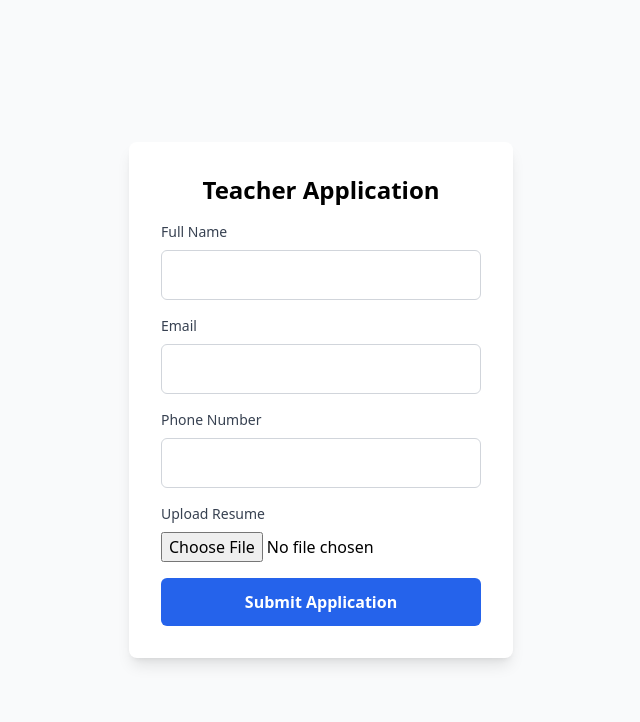
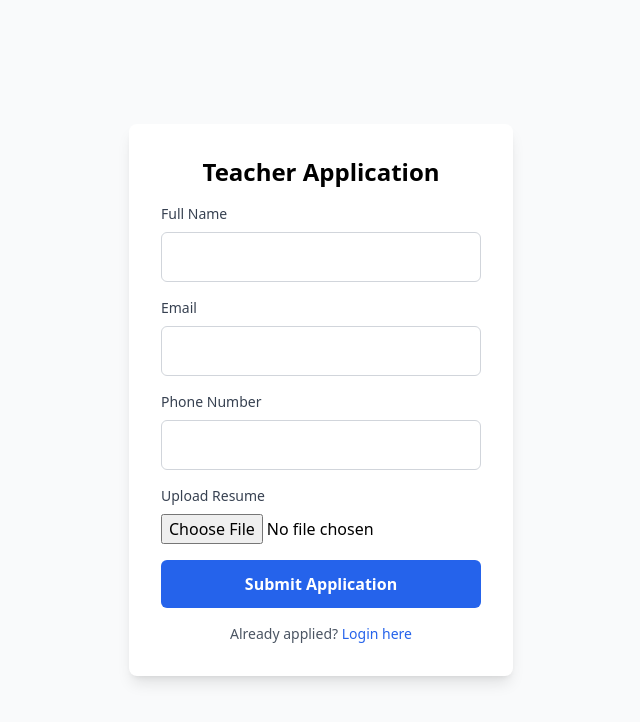
Before and after one commit to pawan2047/capstone, a PHP site: page /teacher_apply.php in a window 1280 px wide. Shown: the top 722 px of the page, without its empty margins (319-959 px from the left). Run offline with PHP 8.4, Linux system fonts and the light colour scheme; a stand-in replaces the project's code that opens the database connection; some libraries are stand-ins or nearby versions.

Commit message:
Update teacher_apply.php

```diff
--- a/teacher_apply.php
+++ b/teacher_apply.php
@@ -75,7 +75,7 @@ if ($_SERVER['REQUEST_METHOD'] == 'POST') {
         Submit Application
       </button>
     </form>
-
+    <p class="text-gray-600 text-sm text-center mt-4">Already applied? <a href="login.php" class="text-blue-600 hover:underline">Login here</a></p>
   </div>
 </body>
 </html>
```
